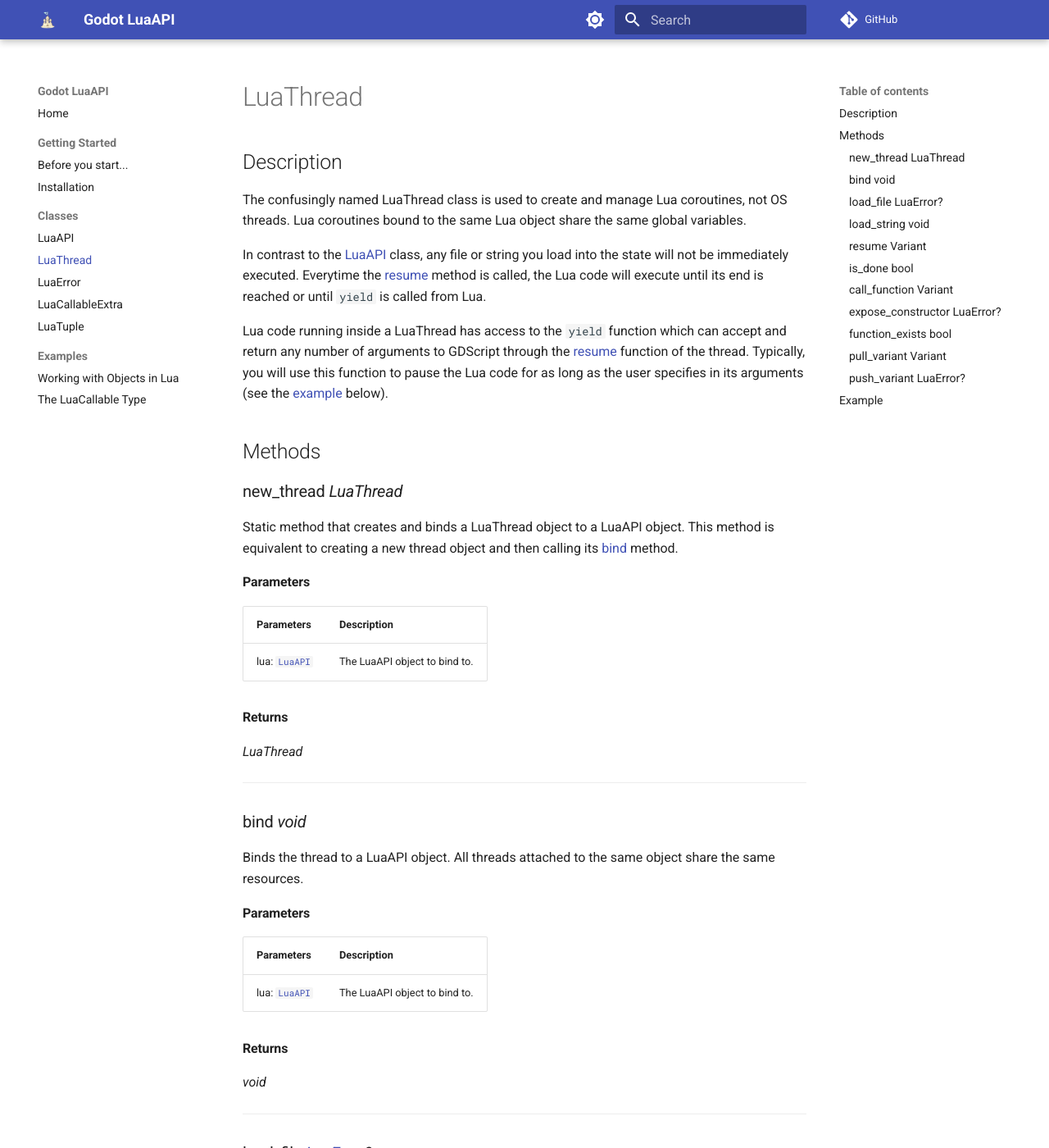
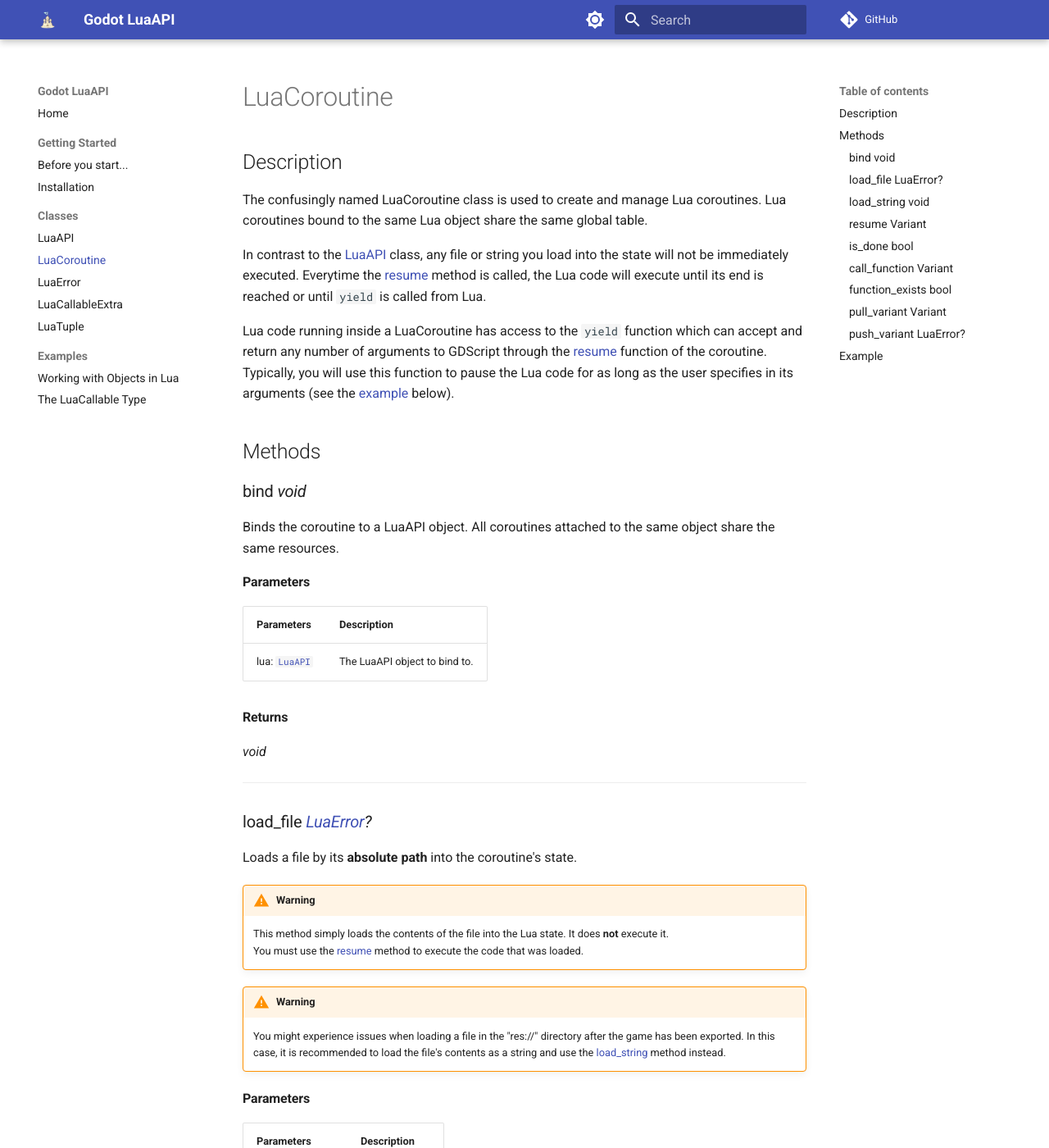
Before and after one commit to WeaselGames/godot_luaAPI_docs, an MkDocs documentation site: the page built from docs/classes/lua_coroutine.md, in a window 1280 px wide and 1400 px high. Shown: the whole window at 82% size. Built offline with MkDocs 1.6.1 and Material for MkDocs 9.7.7, drawn with Linux system fonts in a browser that asks for light colours; comment, search, counter and statistics services are not loaded; the version menu is left out; some of the changed text lies outside the part shown.

Commit message:
Update to match upstream changes (#8)

````diff
--- a/docs/classes/lua_thread.md
+++ b/docs/classes/lua_coroutine.md
@@ -1,34 +1,18 @@
-# LuaThread
+# LuaCoroutine
 
 ## Description
-The confusingly named LuaThread class is used to create and manage Lua coroutines, not OS threads. Lua coroutines bound to the same Lua object share the same global variables.
+The confusingly named LuaCoroutine class is used to create and manage Lua coroutines. Lua coroutines bound to the same Lua object share the same global table.
 
 In contrast to the [LuaAPI](lua_api.md) class, any file or string you load into the state will not be immediately executed. Everytime the [resume](#resume) method is called, the Lua code will execute until its end is reached or until `yield` is called from Lua.
 
 
-Lua code running inside a LuaThread has access to the `yield` function which can accept and return any number of arguments to GDScript through the [resume](#resume) function of the thread. Typically, you will use this function to pause the Lua code for as long as the user specifies in its arguments (see the [example](#example) below).
+Lua code running inside a LuaCoroutine has access to the `yield` function which can accept and return any number of arguments to GDScript through the [resume](#resume) function of the coroutine. Typically, you will use this function to pause the Lua code for as long as the user specifies in its arguments (see the [example](#example) below).
 
 ## Methods
 
-### new_thread _LuaThread_ {#new_thread}
-
-Static method that creates and binds a LuaThread object to a LuaAPI object. This method is equivalent to creating a new thread object and then calling its [bind](#bind) method.
-
-#### Parameters
-
-| Parameters | Description |
-| --- | --- |
-| lua: [`LuaAPI`](lua_api.md) | The LuaAPI object to bind to. |
-
-#### Returns
-
-_LuaThread_
-
----
-
 ### bind _void_ {#bind}
 
-Binds the thread to a LuaAPI object. All threads attached to the same object share the same resources.
+Binds the coroutine to a LuaAPI object. All coroutines attached to the same object share the same resources.
 
 #### Parameters
 
@@ -44,7 +28,7 @@
 
 ### load_file _[LuaError](lua_error.md)?_ {#load_file}
 
-Loads a file by its **absolute path** into the thread's state.
+Loads a file by its **absolute path** into the coroutine's state.
 
 !!! warning
 	This method simply loads the contents of the file into the Lua state. It does **not** execute it.
@@ -87,7 +71,7 @@
 
 ### resume _Variant_ {#resume}
 
-Resumes or starts the thread. Will either return an Array of arguments passed by Lua through the yield() function or a [LuaError](lua_error.md).
+Resumes or starts the coroutine. Will either return an Array of arguments passed by Lua through the yield() function or a [LuaError](lua_error.md).
 
 #### Parameters
 
@@ -101,7 +85,7 @@
 
 ### is_done _bool_ {#is_done}
 
-Returns `#!gdscript true` if the thread has finished executing.
+Returns `#!gdscript true` if the coroutine has finished executing.
 
 #### Parameters
 
@@ -139,16 +123,16 @@
 extends Node2D
 
 var lua: LuaAPI
-var thread: LuaThread
+var coroutine: LuaCoroutine
 
 func _ready():
 	lua = LuaAPI.new()
 	lua.bind_libraries(["base"])
-	thread = LuaThread.new_thread(lua)
-	thread.load_file("user://file.lua")
-	thread.resume()
+	coroutine = lua.new_coroutine()
+	coroutine.load_file("user://file.lua")
+	coroutine.resume()
 	# Call the "test" Lua function with "Val1", 2 and true as arguments.
-	thread.call_function("test", ["Val1", 2, true])
+	coroutine.call_function("test", ["Val1", 2, true])
 ```
 
 ??? example "Example: user://file.lua"
@@ -160,64 +144,6 @@
 	``` title="Output"
 	I got Val1, 2, true
 	```
-
----
-
-### expose_constructor *[LuaError](lua_error.md)?* {#expose_constructor}
-
-!!! note
-	This method is identical to [LuaAPI](lua_api.md)'s method with the same name.
-
-Exposes the constructor of a class to Lua as a global method.
-
-#### Parameters
-
-| Parameters                | Description                         |
-| ------------------------- | ----------------------------------- |
-| constructorName: `String` | The name of the constructor in Lua. |
-| gdscriptClass: `Object`   | A GDScript class or any Object that can be created with the `.new` method.                   |
-
-
-#### Returns
-
-*[LuaError](lua_error.md)* or `#!gdscript null` depending on whether there is an error or not.
-
-#### Examples
-
-```gdscript linenums="1"
-extends Node2D
-var lua: LuaAPI
-var thread: LuaThread
-
-class Player:
-	var pos = Vector2(0, 0)
-	# If lua_funcs is not defined or returns an empty array, all class methods will be available in Lua.
-	func lua_funcs():
-		return ["move_forward"]
-	# lua_fields behaves similarly to lua_funcs but for fields.
-	func lua_fields():
-		return ["pos"]
-
-	func move_forward():
-		pos.x += 1
-
-func _ready():
-	lua = LuaAPI.new()
-	thread = LuaThread.new_thread(lua)
-	thread.expose_constructor("Player", Player)
-	thread.load_string("player = Player() player.move_forward() print(player.pos.x)")
-	thread.resume()
-	var player = lua.pull_variant("player")
-	print(player.pos)
-```
-
-The string passed to `thread.load_string` is the following Lua code:
-
-```lua
-player = Player()
-player.move_forward()
-print(player.pos.x)
-```
 
 ---
 
@@ -244,16 +170,16 @@
 extends Node2D
 
 var lua: LuaAPI
-var thread: LuaThread
+var coroutine: LuaCoroutine
 
 func _ready():
 	lua = LuaAPI.new()
-	thread = LuaThread.new_thread(lua)
-	thread.load_file("user://file.lua")
-	thread.resume()
+	coroutine = lua.new_coroutine()
+	coroutine.load_file("user://file.lua")
+	coroutine.resume()
 
 	# Check if the "test" Lua function is defined.
-	if(thread.function_exists("test")):
+	if(coroutine.function_exists("test")):
 		print("yes")
 	else:
 		print("no")
@@ -295,16 +221,16 @@
 extends Node2D
 
 var lua: LuaAPI
-var thread: LuaThread
+var coroutine: LuaCoroutine
 
 func _ready():
 	lua = LuaAPI.new()
-	thread = LuaThread.new_thread(lua)
-	thread.load_string("myNumber = 10")
-	thread.resume()
+	coroutine = lua.new_coroutine()
+	coroutine.load_string("myNumber = 10")
+	coroutine.resume()
 
 	# Read the value of myNumber.
-	var my_number = thread.pull_variant("myNumber")
+	var my_number = coroutine.pull_variant("myNumber")
 	print(my_number)
 ```
 ``` title="Output"
@@ -338,15 +264,15 @@
 extends Node2D
 
 var lua: LuaAPI
-var thread: LuaThread
+var coroutine: LuaCoroutine
 var test = "Hello Lua!"
 
 func _ready():
 	lua = LuaAPI.new()
-	thread = LuaThread.new_thread(lua)
-	thread.push_variant("str", test)
-	thread.load_string("print(str)")
-	thread.resume()
+	coroutine = lua.new_coroutine()
+	coroutine.push_variant("str", test)
+	coroutine.load_string("print(str)")
+	coroutine.resume()
 ```
 ``` title="Output"
 Hello Lua!
@@ -360,15 +286,15 @@
 extends Node2D
 
 var lua: LuaAPI
-var thread: LuaThread
+var coroutine: LuaCoroutine
 
 func _ready():
 	lua = LuaAPI.new()
-	# Despite the name, this is not like a OS thread. It is a coroutine.
-	thread = LuaThread.new_thread(lua)
-	thread.load_string("
+	# Despite the name, this is not like a OS coroutine. It is a coroutine.
+	coroutine = lua.new_coroutine()
+	coroutine.load_string("
 	while true do
-		-- yield is exposed to Lua when the thread is bound.
+		-- yield is exposed to Lua when the coroutine is bound.
 		yield(1)
 		print('Hello world!')
 	end
@@ -378,15 +304,15 @@
 var timeSince = 0
 func _process(delta):
 	timeSince += delta
-	# If the thread has finished executing or if not enough time has passed, do not resume the thread.
-	if thread.is_done() || timeSince <= yieldTime:
+	# If the coroutine has finished executing or if not enough time has passed, do not resume the coroutine.
+	if coroutine.is_done() || timeSince <= yieldTime:
 		return
-	# thread.resume will either return a LuaError or an Array.
-	var ret = thread.resume()
+	# coroutine.resume will either return a LuaError or an Array.
+	var ret = coroutine.resume()
 	if ret is LuaError:
 		print("ERROR %d: " % ret.type + ret.msg)
 		return
-	# Assumes the user will always pass the number of seconds to pause the thread for.
+	# Assumes the user will always pass the number of seconds to pause the coroutine for.
 	yieldTime = ret[0]
 	timeSince = 0
 ```
--- a/mkdocs.yml
+++ b/mkdocs.yml
@@ -27,7 +27,7 @@
       - getting_started/installation.md
   - Classes:
       - classes/lua_api.md
-      - classes/lua_thread.md
+      - classes/lua_coroutine.md
       - classes/lua_error.md
       - classes/lua_callable_extra.md
       - classes/lua_tuple.md
````
Also changed, not shown: docs/classes/lua_api.md (+10 -0 lines).
